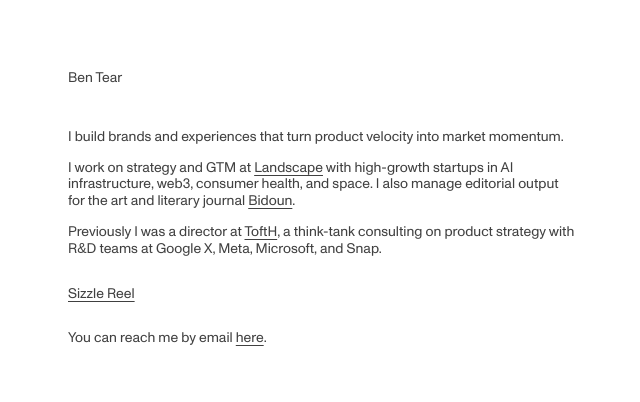
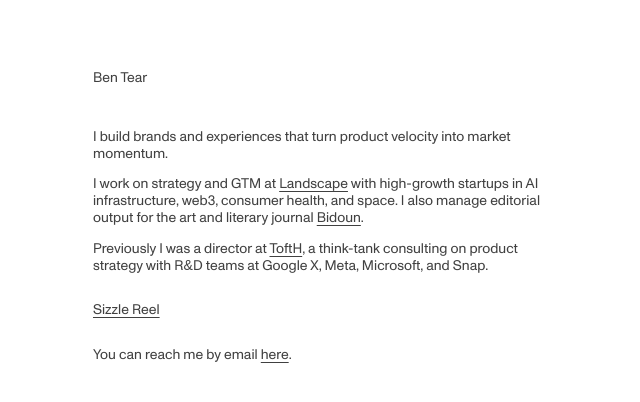
Before and after one commit to bentear/bentear-site, a Next.js app: page / in a window 1280 px wide. Shown: the top 402 px of the page, without its empty margins (318-958 px from the left). Built offline with nearby package versions, Linux system fonts and the light colour scheme.

Commit message:
500px max width

```diff
--- a/app/globals.css
+++ b/app/globals.css
@@ -26,7 +26,7 @@
 }
 
 .container {
-  max-width: 550px;
+  max-width: 500px;
   margin: 0 auto;
   padding: 5rem 1.5rem 3rem;
 }
```
